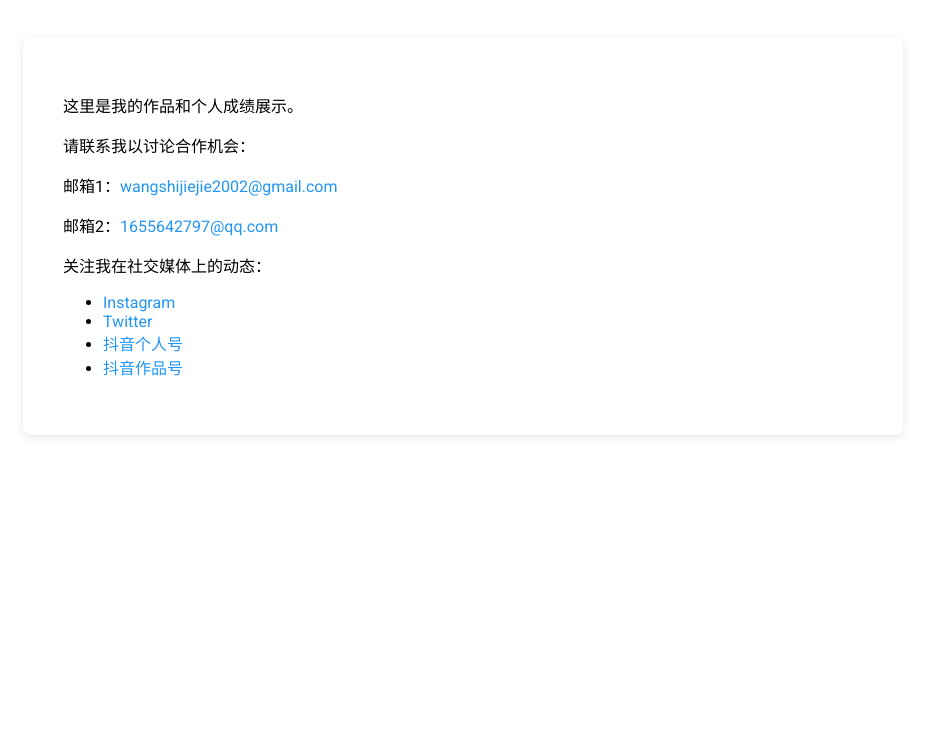
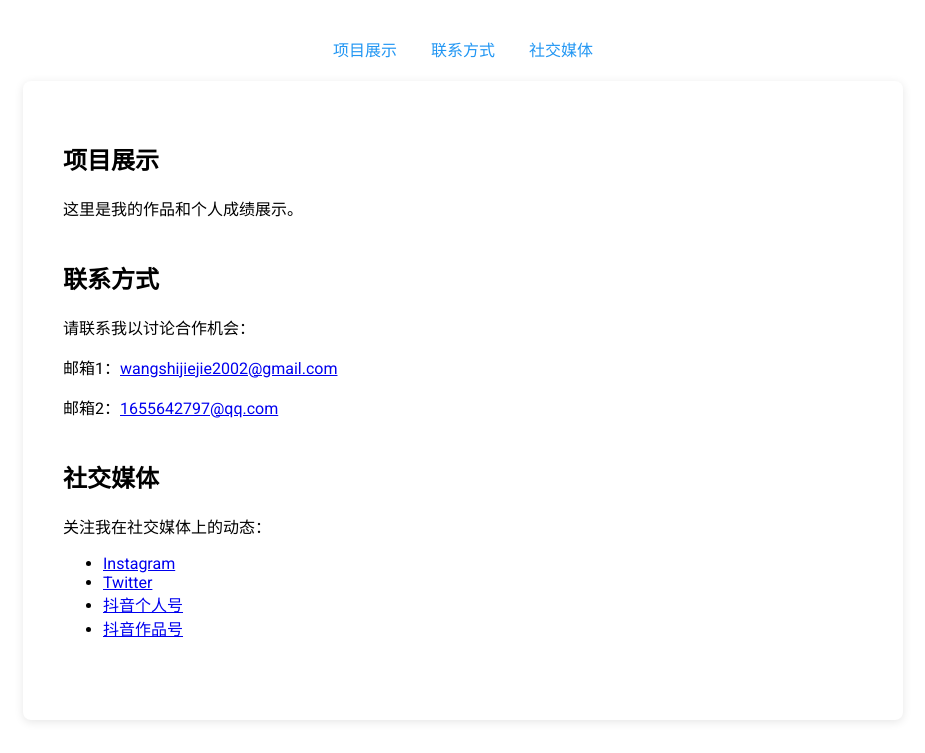
Before and after one commit to WATSON-JYE/WATSON.github.oi, a plain HTML site: page index.html in a window 1280 px wide. Shown: the part 47-800 px from the top of the page, without its empty margins (177-1102 px from the left). Drawn offline with Linux system fonts and the light colour scheme.

Commit message:
Update index.html

```diff
--- a/index.html
+++ b/index.html
@@ -19,6 +19,18 @@
             text-align: center;
             margin-bottom: 20px;
         }
+        nav {
+            margin: 20px 0;
+            text-align: center;
+        }
+        nav a {
+            margin: 0 15px;
+            text-decoration: none;
+            color: #2196F3; /* 导航链接颜色 */
+        }
+        nav a:hover {
+            text-decoration: underline;
+        }
         main {
             padding: 40px;
             margin: 20px auto;
@@ -27,12 +39,8 @@
             border-radius: 8px;
             box-shadow: 0 2px 10px rgba(0, 0, 0, 0.1);
         }
-        a {
-            color: #2196F3; /* 链接颜色 */
-            text-decoration: none;
-        }
-        a:hover {
-            text-decoration: underline;
+        section {
+            margin-bottom: 40px; /* 各部分之间的间距 */
         }
     </style>
 </head>
@@ -40,15 +48,32 @@
     <header>
         <img src="watson英文字体_复制.pdf" alt="欢迎来到我的个人网站" style="width: 100%; max-width: 600px;"/>
     </header>
+
+    <!-- 导航栏 -->
+    <nav>
+        <a href="#projects">项目展示</a>
+        <a href="#contact">联系方式</a>
+        <a href="#social">社交媒体</a>
+    </nav>
+
     <main>
+        <!-- 项目展示部分 -->
+        <section id="projects">
+            <h2>项目展示</h2>
             <p>这里是我的作品和个人成绩展示。</p>
+        </section>
+
+        <!-- 联系方式部分 -->
+        <section id="contact">
+            <h2>联系方式</h2>
             <p>请联系我以讨论合作机会：</p>
-
-        <!-- 添加你的联系方式 -->
             <p>邮箱1：<a href="mailto:wangshijiejie2002@gmail.com">wangshijiejie2002@gmail.com</a></p>
             <p>邮箱2：<a href="mailto:1655642797@qq.com">1655642797@qq.com</a></p>
+        </section>
 
-        <!-- 添加社交媒体链接 -->
+        <!-- 社交媒体部分 -->
+        <section id="social">
+            <h2>社交媒体</h2>
             <p>关注我在社交媒体上的动态：</p>
             <ul>
                 <li><a href="https://www.instagram.com/watsonjie0?igsh=NjViNHl2bmhpajEy&utm_source=qr">Instagram</a></li>
@@ -56,6 +81,7 @@
                 <li><a href="https://v.douyin.com/irExtN5D/">抖音个人号</a></li>
                 <li><a href="https://v.douyin.com/irEQfjhn/">抖音作品号</a></li>
             </ul>
+        </section>
     </main>
 </body>
 </html>
```
Lines whose indentation alone changed are shown as unchanged.
